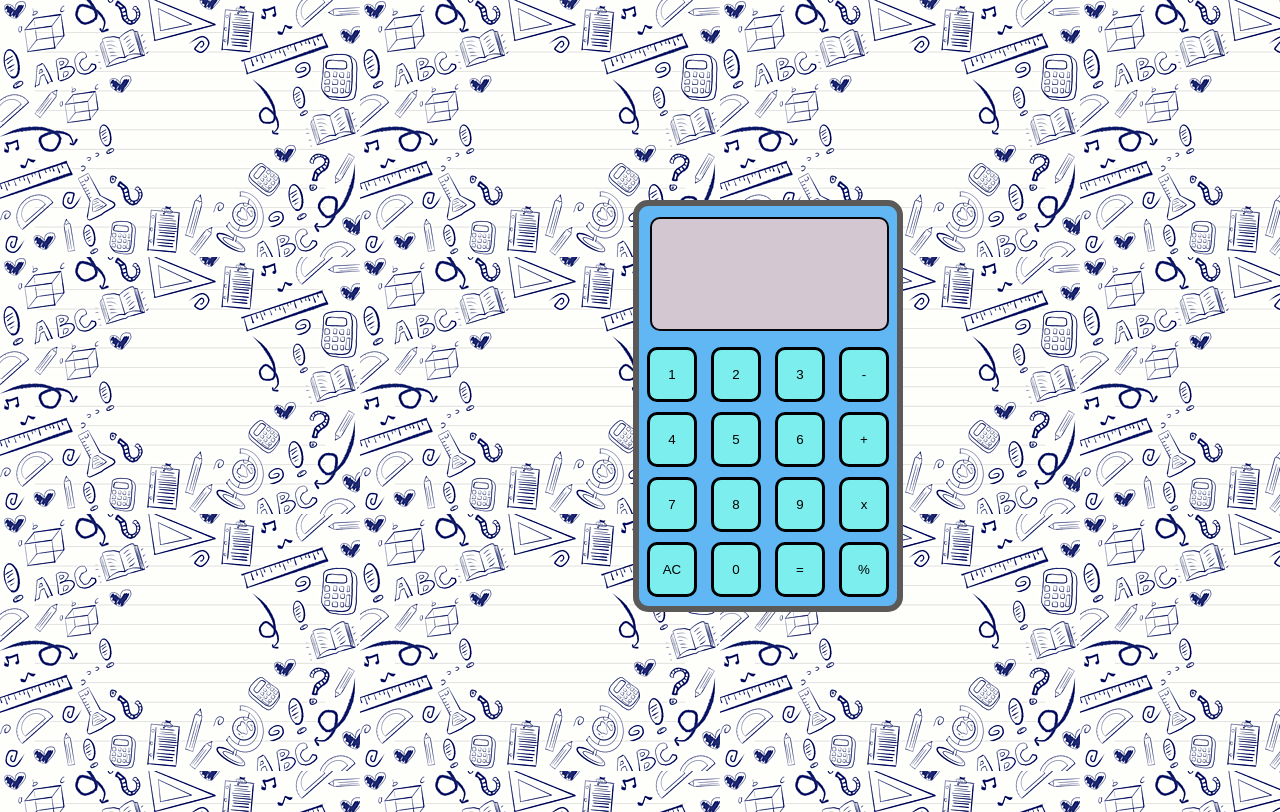
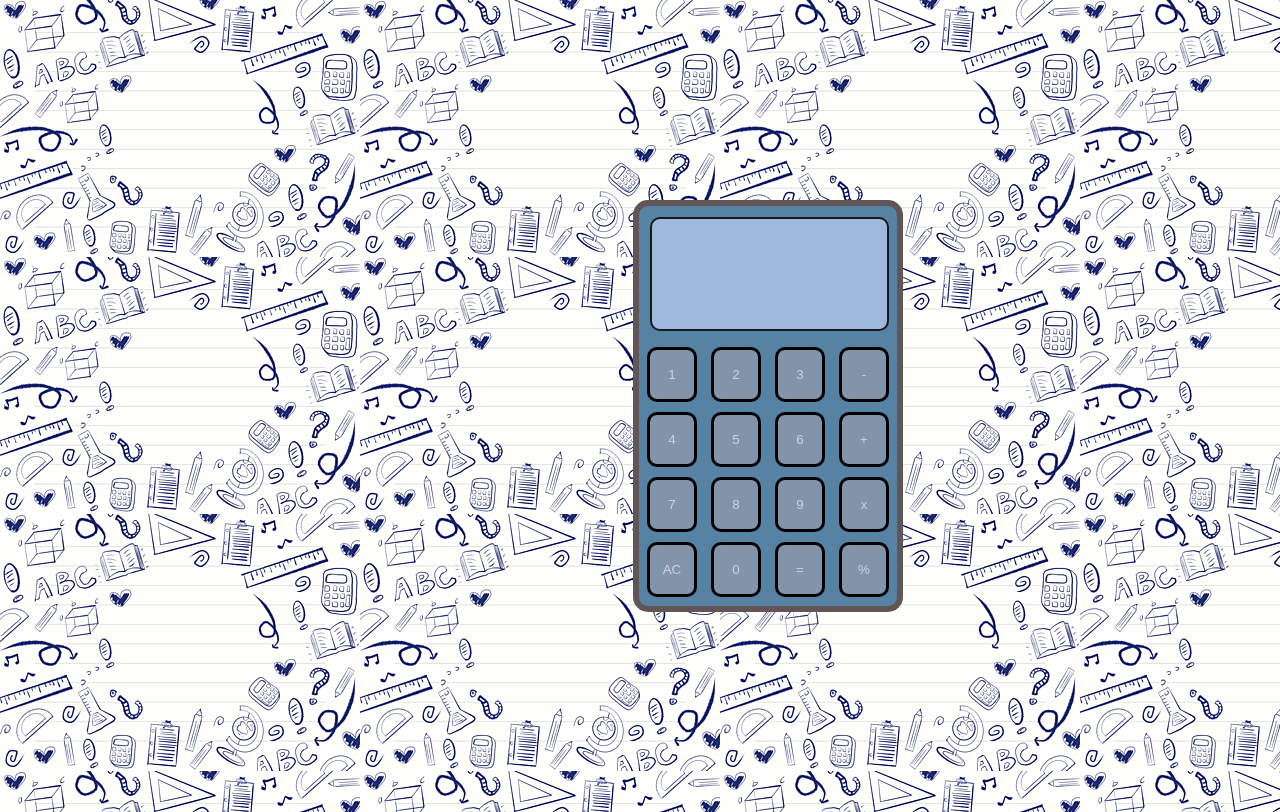
Before and after one commit to NISHANTH-777/calculator, a plain HTML site: page index.html in a window 1280 px wide. Drawn offline with Linux system fonts and the light colour scheme.

Commit message:
file modified

```diff
--- a/style.css
+++ b/style.css
@@ -2,7 +2,7 @@ body{
     background-image: url("img.jpg") ;
 }
 #outer{
-    border: 6px rgb(92, 89, 89) solid;
+    border: 6px rgb(98, 85, 85) solid;
     border-radius: 15px;
     width: 258px;
     height: 400px;
@@ -10,15 +10,15 @@ body{
     margin-bottom:200px;
     margin-left:625px;
     margin-right:625px;
-    background-color: rgb(97, 183, 244);
+    background-color: rgb(86, 131, 163);
 }
 #screen{
     width: 235px;
     height: 110px;
-    border: 2px rgb(8, 6, 6) solid;
+    border: 2px rgb(26, 24, 24) solid;
     border-radius: 10px;
     margin: 11px;
-    background-color: rgb(211, 200, 209);
+    background-color: rgb(159, 185, 222);
 }
 #inner1{
     text-align: center;
@@ -36,12 +36,12 @@ body{
     width: 50px;
     height: 55px;
     text-align: center;
-    background-color: rgb(124, 238, 238);
-    color: black;
+    background-color: rgb(130, 148, 169);
+    color: rgb(206, 209, 229);
     border: black solid;
     border-radius: 10px;
     margin: 5px;
 }
 .buttons:hover{
-    background-color: rgb(30, 185, 185) ;
+    background-color: rgb(77, 98, 98) ;
 }
```
